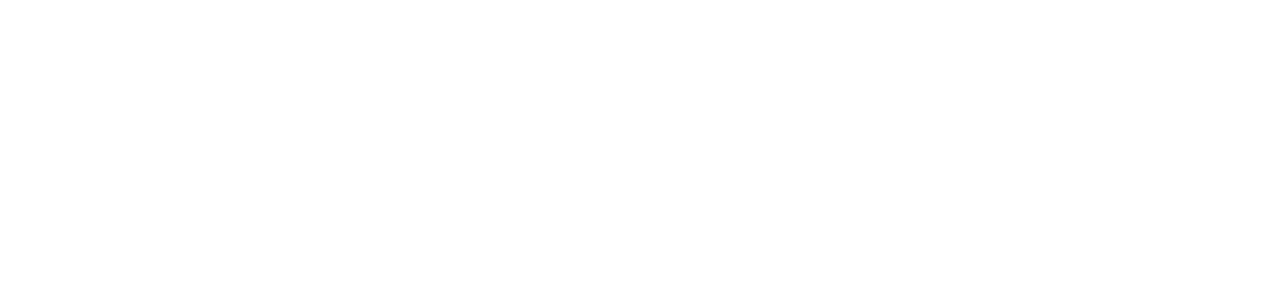
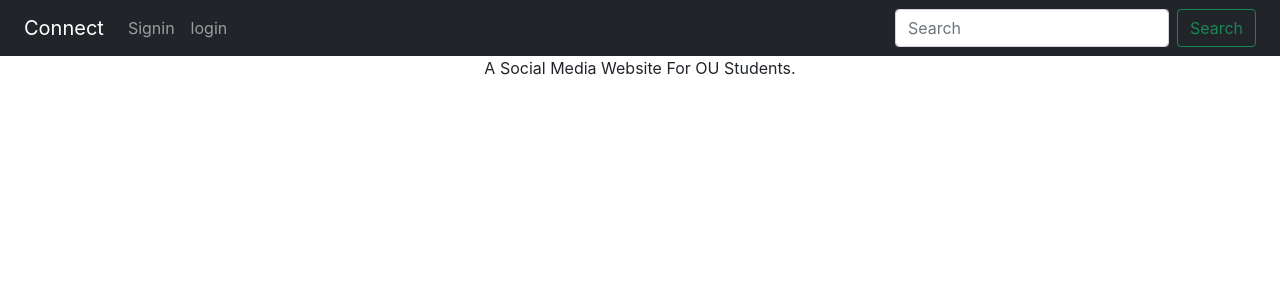
Before and after one commit to prajithgoud/connect, a React (Create React App) app in the folder connect/: page / in a window 1280 px wide. Shown: the top 300 px of the page. Built offline with nearby package versions, Linux system fonts and the light colour scheme.

Commit message:
minor changes in app.js

```diff
--- a/connect/src/App.js
+++ b/connect/src/App.js
@@ -8,31 +8,17 @@ import dataTable from "./components/data-table"
 import Login from "./components/login"
 import "./App.css"
 // import "../server/routes/user.routes"
+import Welcome from "./components/Welcome";
 
 function App() {
   return (<Router>
     <div className="App">
-      {/* <header>
-        <nav className="navbar navbar-expand-lg navbar-dark bg-primary">
-          <a className="navbar-brand">React Axios Tutorial</a>
-
-          <div className="collapse navbar-collapse" id="navbarSupportedContent">
-            <ul className="navbar-nav ml-auto">
-              <li className="nav-item active">
-                <Link className="nav-link" to={"/create-user"}>Create User</Link>
-              </li>
-              <li className="nav-item">
-                <Link className="nav-link" to={"/users"}>Users List</Link>
-              </li>
-            </ul>
-          </div>
-        </nav>
-      </header> */}
 
       <div className="container">
         <div className="row">
           <div className="col-md-12">
             <Switch>
+            <Route exact path="/" component={Welcome} />
               <Route path="/signin" component={CreateUser} />
               <Route path="/login" component={Login} />
               <Route path="/users" component={Users} />
--- a/connect/src/components/create-user.component.js
+++ b/connect/src/components/create-user.component.js
@@ -5,6 +5,10 @@ import axios from 'axios';
 import "./create-user.component.css"
 // import ReactDOM from 'react-dom';
 // import { GoogleLogin } from 'react-google-login';
+
+// const express = require('express');
+// const path = require('path');
+// const app = express();
 
 export default class CreateUser extends Component {
 
@@ -18,39 +22,59 @@ export default class CreateUser extends Component {
 
         this.state = {
             Email: '',
-            Password: ''
+            Password: '',
+            Emailerror:'',
+            // PasswordError:''
         }
     }
 
     onChangeEmail(e) {
         this.setState({ Email: e.target.value })
+        console.log(e.target.value);
     }
 
     onChangePassword(e) {
         this.setState({ Password: e.target.value })
     }
 
+    validate = () => {
+        // let Emailerror = "";
+        // let Passworderror = "";
+
+        if (!this.state.Email.includes("@uceou.edu")) {
+            this.setState({
+                Emailerror : "Confined to uceou.edu account holders"
+            })
+            return 0;
+        }
+        else
+            return 1;
+    }
     onSubmit(e) {
         e.preventDefault()
+        const isValid = this.validate();
 
+        if(isValid) {
         const userObject = {
             Email: this.state.Email,
             Password: this.state.Password
         };
 
 
-        axios.post('http://localhost:5000/find', userObject)
+        axios.post('http://localhost:5000/find', {
+            "Email":userObject.Email })
         .then((res) => {
             console.log(res.data.length)
             if(res.data.length > 0)
             {
-                alert("the email is already used")
+                alert("You already have an account")
             }
             else if (res.data.length == 0)
             {
                 console.log(userObject)
                 axios.post('http://localhost:5000/create', userObject)
                 .then((res) => {
+                    // console.log();
                     console.log(res.data)
                 }).catch((error) => {
                     console.log(error)
@@ -60,21 +84,28 @@ export default class CreateUser extends Component {
             console.log(error)
         });
 
-        this.setState({ Email: '', Password: '' })
+        this.setState({ Email: '', Password: '',Emailerror:'' })
     }
-
-
-
+    }
 
 
 
     render() {
         return (
             <div className="wrapper">
+                <div class ="box">
                 <form onSubmit={this.onSubmit}>
                     <div class="mb-3">
                         <label for="exampleInputEmail1" class="form-label">Email address</label>
-                        <input type="email" value={this.state.Email} onChange={this.onChangeEmail} className="form-control"class="form-control" id="exampleInputEmail1" aria-describedby="emailHelp" />
+                        <input type="email" value={this.state.Email} autoFocus = "1" placeholder = "@uceou.edu" onChange={this.onChangeEmail} className="form-control"class="form-control" id="exampleInputEmail1" aria-describedby="emailHelp" />
+                        {/* <div class="_9ay5"><i class="_9ay6 img sp_HDskLL-LmEK_1_5x sx_ee9706"></i></div>
+                        <i class='fas fa-exclamation-triangle' style='font-size:48px;color:red'></i> */}
+                        <div style={{ fontSize: 12, color: "red", fontVariantCaps :"titling-caps" ,fontFamily :"sans-serif" }}>
+                            {this.state.Emailerror}
+                        </div>
+
+                            {/* <div class="box px">{this.state.Emailerror}</div> */}
+
                         {/* <div id="emailHelp" class="form-text">We'll never share your email with anyone else.</div> */}
                     </div>
                         <div class="mb-3">
@@ -83,6 +114,7 @@ export default class CreateUser extends Component {
                         </div>
                                 <button type="submit" value="Create User" class="btn btn-primary">Submit</button>
                 </form>
+                </div>
                 {/* <div class="g-signin2" data-onsuccess="onSignIn"></div> */}
                 {/* <a href="#" class="g-signout" onclick="signOut()">Sign out</a> */}
                 </div>
--- a/connect/src/components/header.js
+++ b/connect/src/components/header.js
@@ -1,6 +1,6 @@
 import React, { Component } from "react";
 import axios from 'axios';
-import Welcome from "./welcome"
+import Welcome from "./Welcome"
 export default class Header extends Component {
 
   constructor(props) {
@@ -34,6 +34,7 @@ onSubmit(e) {
               "department" : userObject.department
         })
         .then((res) => {
+            res.send(res.data);
             console.log(res.data);
         }).catch((error) => {
             console.log(error)
```
Also changed, not shown: connect/src/components/create-user.component.css (+21 -0 lines), 1 other file (tests, documents, lock files or other folders).
